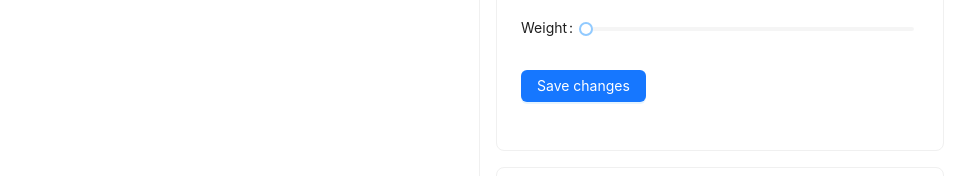
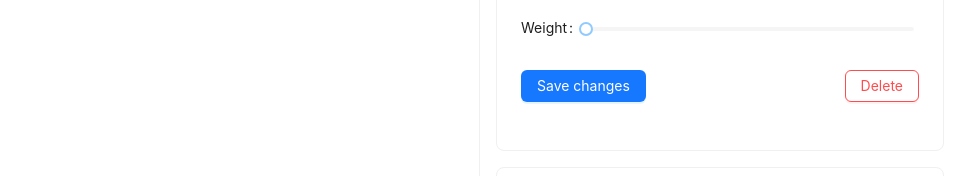
Before and after one commit to Gnatienko/resilience-client, a React (Create React App) app: page /role/1 in a window 1280 px wide. Shown: the part 290-466 px from the top of the page, without its empty margins (0-978 px from the left). Built offline with nearby package versions, Linux system fonts and the light colour scheme; no server answers.

Commit message:
roles delete

```diff
--- a/src/pages/Executor.js
+++ b/src/pages/Executor.js
@@ -171,6 +171,7 @@ function Executor() {
                 Save changes
               </Button>
             </Form.Item>
+
             <Form.Item>
               <Button danger onClick={Delete}>
                 Delete
--- a/src/pages/Role.js
+++ b/src/pages/Role.js
@@ -1,6 +1,7 @@
 import { useParams } from "react-router-dom"
 import { useEffect, useState } from "react"
 import { Button, Form, Input, Slider, Card, Select, List } from "antd"
+import { useNavigate } from "react-router-dom"
 
 function Role() {
   let { id } = useParams()
@@ -10,7 +11,8 @@ function Role() {
   const [skillCarriers, setSkillCarriers] = useState([])
   const [qualification, setQualification] = useState(5)
   const [hoursPerWeek, setHoursPerWeek] = useState(5)
-  const [execution, setExecution] = useState(5) //todo
+  const [execution, setExecution] = useState(5)
+  const navigate = useNavigate()
 
   useEffect(() => {
     const fetchAll = async (id) => {
@@ -88,6 +90,15 @@ function Role() {
     window.location.reload()
   }
 
+  const Delete = async () => {
+    const options = { method: "DELETE" }
+    await fetch(
+      "https://d14f98cedwjzih.cloudfront.net/role?id=" + role.id,
+      options
+    )
+    navigate("/roles/")
+  }
+
   return (
     <div style={{ width: "30rem" }}>
       <Card style={{ margin: "1rem" }}>
@@ -121,11 +132,24 @@ function Role() {
               onChange={(e) => handleChange("weight", e)}
             ></Slider>
           </Form.Item>
-          <Form.Item>
-            <Button onClick={SaveChanges} type="primary">
-              Save changes
-            </Button>
-          </Form.Item>
+          <div
+            style={{
+              display: "flex",
+              justifyContent: "space-between",
+            }}
+          >
+            <Form.Item>
+              <Button onClick={SaveChanges} type="primary">
+                Save changes
+              </Button>
+            </Form.Item>
+
+            <Form.Item>
+              <Button danger onClick={Delete}>
+                Delete
+              </Button>
+            </Form.Item>
+          </div>
         </Form>
       </Card>
       <Card style={{ margin: "1rem" }}>
```
